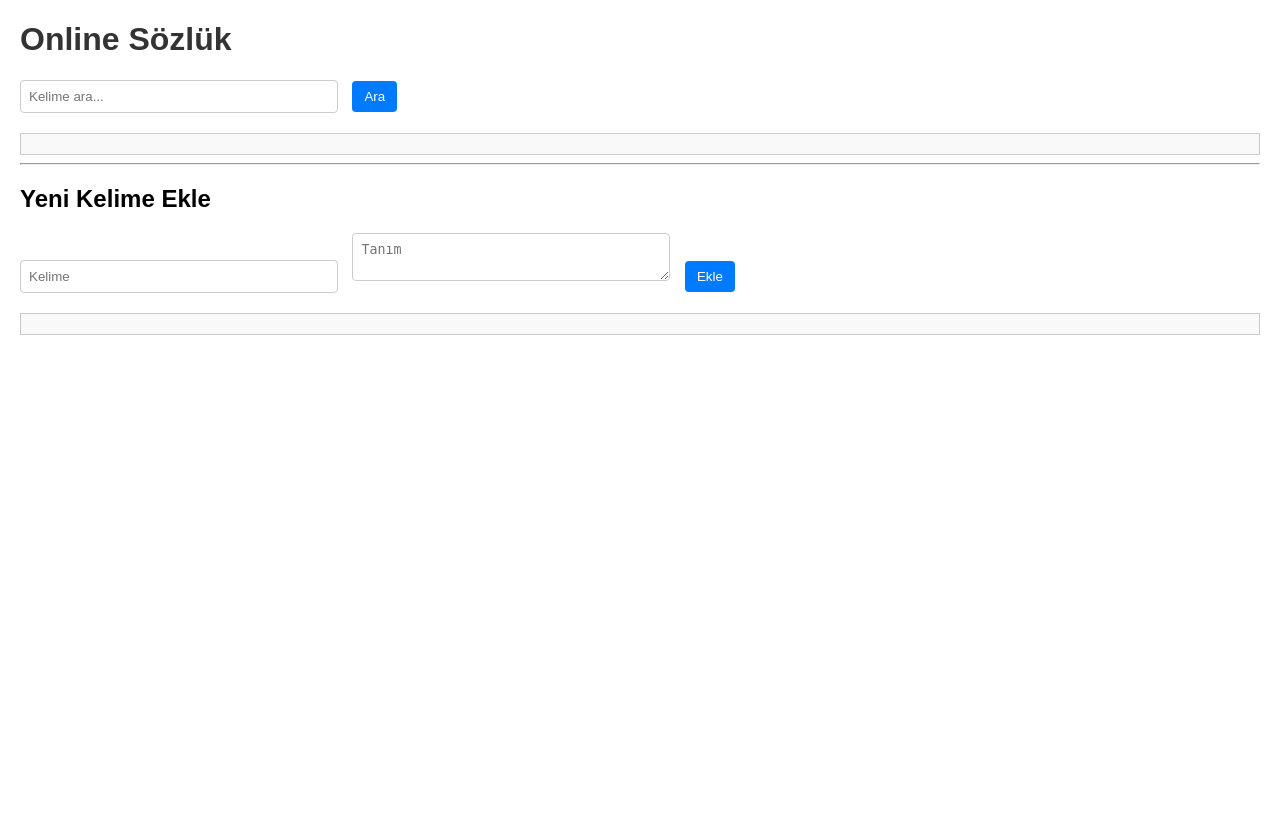
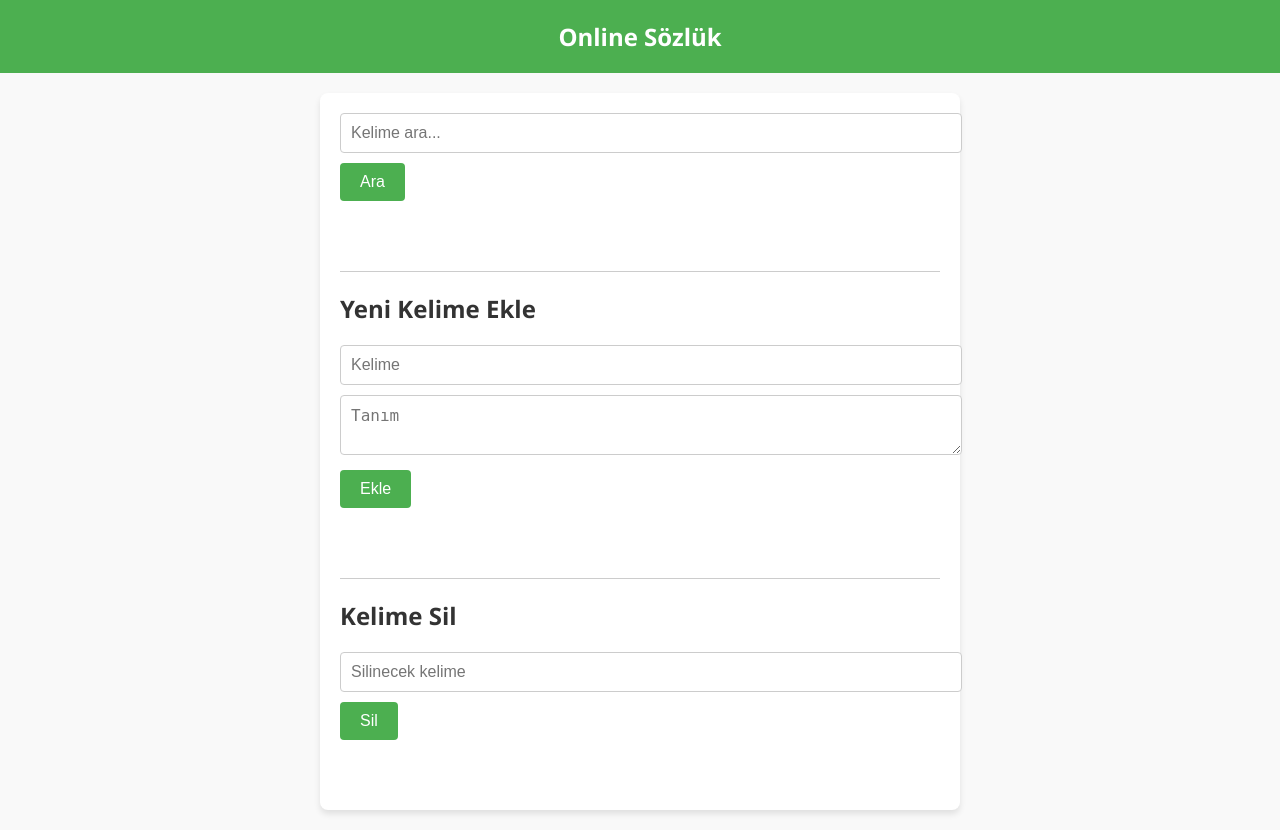
Before and after one commit to Kiviabiezer/my-flask-app, a Flask app: template templates/index.htm in a window 1280 px wide. Before the commit the page ends 335 px from the top, so only its background shows below. Run offline with Flask 3, Linux system fonts and the light colour scheme; the template is opened without the code that fills it, so the values that code supplies are empty.

Commit message:
index.htm

```diff
--- a/templates/index.htm
+++ b/templates/index.htm
@@ -5,51 +5,100 @@
     <meta name="viewport" content="width=device-width, initial-scale=1.0">
     <title>Online Sözlük</title>
     <style>
+        /* Genel Stiller */
         body {
-            font-family: Arial, sans-serif;
-            margin: 20px;
-        }
-        h1 {
+            font-family: 'Segoe UI', Tahoma, Geneva, Verdana, sans-serif;
+            margin: 0;
+            padding: 0;
+            background-color: #f9f9f9;
             color: #333;
         }
+
+        /* Başlık */
+        header {
+            background-color: #4CAF50;
+            color: white;
+            text-align: center;
+            padding: 20px;
+            font-size: 24px;
+            font-weight: bold;
+        }
+
+        /* Ana İçerik */
+        main {
+            max-width: 600px;
+            margin: 20px auto;
+            padding: 20px;
+            background-color: white;
+            border-radius: 8px;
+            box-shadow: 0 4px 6px rgba(0, 0, 0, 0.1);
+        }
+
+        /* Form Stilleri */
         form {
             margin-bottom: 20px;
         }
+
         input[type="text"], textarea {
-            width: 300px;
-            padding: 8px;
-            margin-right: 10px;
+            width: 100%;
+            padding: 10px;
+            margin-bottom: 10px;
             border: 1px solid #ccc;
             border-radius: 4px;
+            font-size: 16px;
         }
+
         button {
-            padding: 8px 12px;
-            background-color: #007BFF;
+            padding: 10px 20px;
+            background-color: #4CAF50;
             color: white;
             border: none;
             border-radius: 4px;
             cursor: pointer;
+            font-size: 16px;
         }
+
         button:hover {
-            background-color: #0056b3;
+            background-color: #45a049;
         }
-        #result, #addResult {
+
+        /* Sonuç Bölümü */
+        #result, #addResult, #deleteResult {
             margin-top: 20px;
-            padding: 10px;
-            border: 1px solid #ccc;
-            background-color: #f9f9f9;
+            padding: 15px;
+            border-radius: 4px;
+            font-size: 16px;
         }
+
+        .success {
+            background-color: #d4edda;
+            color: #155724;
+            border: 1px solid #c3e6cb;
+        }
+
         .error {
-            color: red;
+            background-color: #f8d7da;
+            color: #721c24;
+            border: 1px solid #f5c6cb;
         }
-        .success {
-            color: green;
+
+        /* Ayraç */
+        hr {
+            border: 0;
+            height: 1px;
+            background: #ccc;
+            margin: 20px 0;
         }
     </style>
 </head>
 <body>
-    <h1>Online Sözlük</h1>
+    <!-- Başlık -->
+    <header>
+        Online Sözlük
+    </header>
 
+    <!-- Ana İçerik -->
+    <main>
         <!-- Kelime Arama Formu -->
         <form id="searchForm">
             <input type="text" id="wordInput" placeholder="Kelime ara..." required>
@@ -68,21 +117,27 @@
         </form>
         <div id="addResult"></div>
 
+        <hr>
+
+        <!-- Kelime Silme Formu -->
+        <h2>Kelime Sil</h2>
+        <form id="deleteWordForm">
+            <input type="text" id="deleteWord" placeholder="Silinecek kelime" required>
+            <button type="submit">Sil</button>
+        </form>
+        <div id="deleteResult"></div>
+    </main>
+
     <script>
         // Kelime Arama Formu
         document.getElementById('searchForm').addEventListener('submit', function(event) {
-            event.preventDefault(); // Formun sayfayı yenilemesini engelle
+            event.preventDefault();
             const word = document.getElementById('wordInput').value;
 
             fetch(`/search?word=${encodeURIComponent(word)}`)
-                .then(response => response.json())
+                .then(response => response.text())
                 .then(data => {
-                    const resultDiv = document.getElementById('result');
-                    if (data.error) {
-                        resultDiv.innerHTML = `<p class="error">${data.error}</p>`;
-                    } else {
-                        resultDiv.innerHTML = `<strong>${data.word}:</strong> ${data.definition}`;
-                    }
+                    document.getElementById('result').innerHTML = data;
                 })
                 .catch(error => {
                     console.error('Hata:', error);
@@ -112,6 +167,28 @@
             })
             .catch(error => console.error('Hata:', error));
         });
+
+        // Kelime Silme Formu
+        document.getElementById('deleteWordForm').addEventListener('submit', function(event) {
+            event.preventDefault();
+            const word = document.getElementById('deleteWord').value;
+
+            fetch('/delete_word', {
+                method: 'POST',
+                headers: { 'Content-Type': 'application/json' },
+                body: JSON.stringify({ word })
+            })
+            .then(response => response.json())
+            .then(data => {
+                const deleteResultDiv = document.getElementById('deleteResult');
+                if (data.message) {
+                    deleteResultDiv.innerHTML = `<p class="success">${data.message}</p>`;
+                } else {
+                    deleteResultDiv.innerHTML = `<p class="error">${data.error}</p>`;
+                }
+            })
+            .catch(error => console.error('Hata:', error));
+        });
     </script>
 </body>
 </html>
```
Lines whose indentation alone changed are shown as unchanged.
